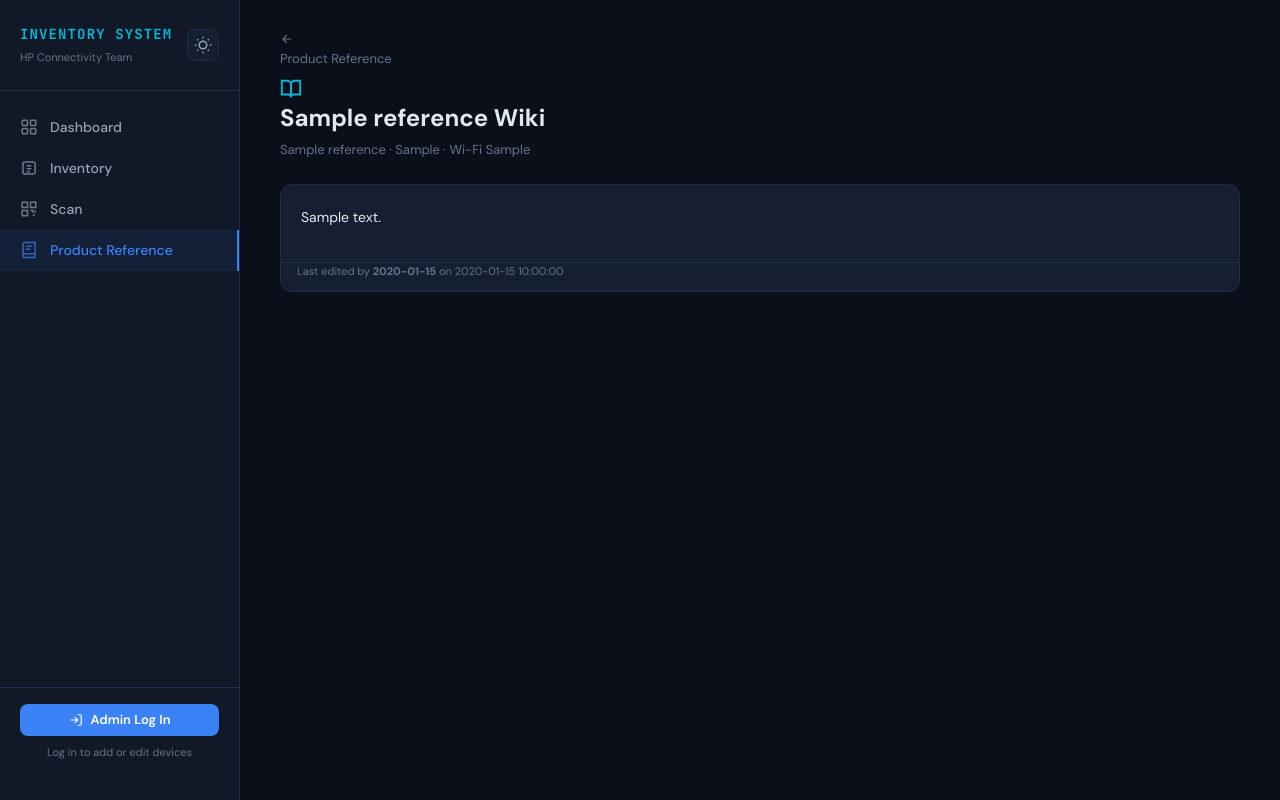
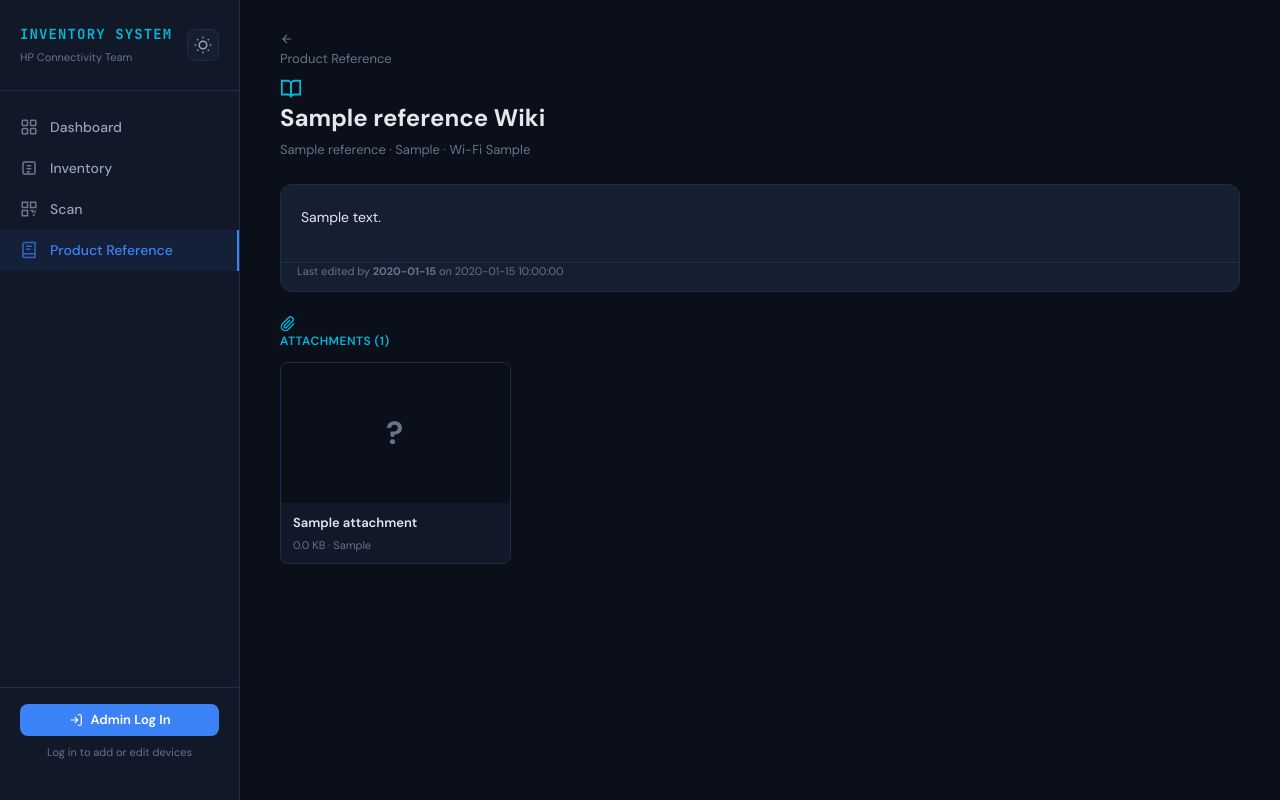
Before and after one commit to jgaweda/Inventory-Management, a Flask app: page /wiki/1 in a window 1280 px wide. Run offline with Flask 3, Linux system fonts and the light colour scheme; data comes from the database, SQL or seed files in the repository; tables that the repository leaves empty hold one stand-in row (values such as "Sample post"); some libraries are stand-ins or nearby versions.

Commit message:
Add wiki attachments: admin upload, public download, image preview
- wiki_attachments table stores metadata, files saved to wiki_uploads/<ref_id>/
- Admin can upload images, PDFs, docs, spreadsheets, logs (max 25 MB)
- Drag-and-drop or click-to-upload area on wiki page
- Image attachments show inline preview thumbnails
- Non-image files show file extension badge
- All users (including non-logged-in) can download attachments
- Admin can delete attachments with confirmation
- File type whitelist prevents unsafe uploads

https://claude.ai/code/session_01HqEiuPxJPvgpErhm97xCjH

```diff
--- a/app.py
+++ b/app.py
@@ -14,6 +14,7 @@ import json
 import logging
 import os
 import traceback
+import uuid
 from PIL import Image
 from functools import wraps
 from datetime import datetime, timezone
@@ -1522,6 +1523,15 @@ def product_reference_export():
 # Product Wiki — community notes per product
 # ---------------------------------------------------------------------------
 
+WIKI_UPLOADS_DIR = os.path.join(DATA_DIR, 'wiki_uploads')
+ALLOWED_EXTENSIONS = {
+    'png', 'jpg', 'jpeg', 'gif', 'bmp', 'svg', 'webp',
+    'pdf', 'doc', 'docx', 'xls', 'xlsx', 'csv', 'txt',
+    'zip', 'tar', 'gz', 'pptx', 'log',
+}
+MAX_UPLOAD_SIZE = 25 * 1024 * 1024  # 25 MB
+
+
 @app.route('/wiki/<int:ref_id>')
 def product_wiki(ref_id):
     """View/edit the wiki page for a product."""
@@ -1538,8 +1548,10 @@ def product_wiki(ref_id):
     content = wiki['content'] if wiki else ''
     updated_by = wiki['updated_by'] if wiki else ''
     updated_at = wiki['updated_at'] if wiki else ''
+    attachments = db.get_wiki_attachments(ref_id)
     return render_template('product_wiki.html', ref=ref, content=content,
-                           updated_by=updated_by, updated_at=updated_at)
+                           updated_by=updated_by, updated_at=updated_at,
+                           attachments=attachments)
 
 
 @app.route('/wiki/<int:ref_id>/save', methods=['POST'])
@@ -1551,6 +1563,95 @@ def product_wiki_save(ref_id):
     db.save_wiki(ref_id, content, updated_by=username)
     flash('Wiki saved.', 'success')
     return redirect(url_for('product_wiki', ref_id=ref_id))
+
+
+@app.route('/wiki/<int:ref_id>/upload', methods=['POST'])
+@login_required
+def wiki_upload(ref_id):
+    """Upload an attachment to a product wiki (admin only)."""
+    if g.user['role'] != 'admin':
+        flash('Admin access required to upload files.', 'error')
+        return redirect(url_for('product_wiki', ref_id=ref_id))
+
+    file = request.files.get('attachment')
+    if not file or not file.filename:
+        flash('No file selected.', 'error')
+        return redirect(url_for('product_wiki', ref_id=ref_id))
+
+    original_name = file.filename
+    ext = original_name.rsplit('.', 1)[-1].lower() if '.' in original_name else ''
+    if ext not in ALLOWED_EXTENSIONS:
+        flash(f'File type .{ext} is not allowed.', 'error')
+        return redirect(url_for('product_wiki', ref_id=ref_id))
+
+    # Read file and check size
+    data = file.read()
+    if len(data) > MAX_UPLOAD_SIZE:
+        flash('File exceeds 25 MB limit.', 'error')
+        return redirect(url_for('product_wiki', ref_id=ref_id))
+
+    # Save to disk with unique filename
+    upload_dir = os.path.join(WIKI_UPLOADS_DIR, str(ref_id))
+    os.makedirs(upload_dir, exist_ok=True)
+    safe_name = f'{uuid.uuid4().hex}.{ext}'
+    filepath = os.path.join(upload_dir, safe_name)
+    with open(filepath, 'wb') as f:
+        f.write(data)
+
+    db.add_wiki_attachment(
+        ref_id=ref_id,
+        filename=safe_name,
+        original_name=original_name,
+        content_type=file.content_type or '',
+        size_bytes=len(data),
+        uploaded_by=g.user['username'],
+    )
+    flash(f'Uploaded {original_name}.', 'success')
+    return redirect(url_for('product_wiki', ref_id=ref_id))
+
+
+@app.route('/wiki/attachment/<int:attachment_id>')
+def wiki_download(attachment_id):
+    """Download a wiki attachment (public)."""
+    att = db.get_wiki_attachment(attachment_id)
+    if not att:
+        return 'Attachment not found', 404
+    filepath = os.path.join(WIKI_UPLOADS_DIR, str(att['ref_id']), att['filename'])
+    if not os.path.isfile(filepath):
+        return 'File not found on disk', 404
+    return send_file(filepath, download_name=att['original_name'], as_attachment=True)
+
+
+@app.route('/wiki/attachment/<int:attachment_id>/preview')
+def wiki_attachment_preview(attachment_id):
+    """Serve an attachment inline for image preview (public)."""
+    att = db.get_wiki_attachment(attachment_id)
+    if not att:
+        return 'Attachment not found', 404
+    filepath = os.path.join(WIKI_UPLOADS_DIR, str(att['ref_id']), att['filename'])
+    if not os.path.isfile(filepath):
+        return 'File not found on disk', 404
+    return send_file(filepath, mimetype=att['content_type'])
+
+
+@app.route('/wiki/attachment/<int:attachment_id>/delete', methods=['POST'])
+@login_required
+def wiki_delete_attachment(attachment_id):
+    """Delete a wiki attachment (admin only)."""
+    if g.user['role'] != 'admin':
+        flash('Admin access required.', 'error')
+        return redirect(url_for('product_reference_list'))
+    att = db.get_wiki_attachment(attachment_id)
+    if not att:
+        flash('Attachment not found.', 'error')
+        return redirect(url_for('product_reference_list'))
+    # Delete file from disk
+    filepath = os.path.join(WIKI_UPLOADS_DIR, str(att['ref_id']), att['filename'])
+    if os.path.isfile(filepath):
+        os.remove(filepath)
+    db.delete_wiki_attachment(attachment_id)
+    flash(f'Deleted {att["original_name"]}.', 'success')
+    return redirect(url_for('product_wiki', ref_id=att['ref_id']))
 
 
 @app.route('/api/devices/distinct/<field>')
--- a/templates/product_wiki.html
+++ b/templates/product_wiki.html
@@ -21,9 +21,6 @@
         outline: none; border-color: var(--accent-blue);
         box-shadow: 0 0 0 2px rgba(59,130,246,0.15);
     }
-    .wiki-editor:read-only {
-        cursor: default; opacity: 0.8;
-    }
 
     .wiki-content {
         padding: 20px; font-size: 14px; line-height: 1.8;
@@ -35,7 +32,7 @@
     }
 
     .wiki-toolbar {
-        display: flex; gap: 8px; align-items: center; margin-bottom: 12px;
+        display: flex; gap: 8px; align-items: center;
         flex-wrap: wrap;
     }
     .wiki-toolbar .btn { font-size: 12px; }
@@ -45,17 +42,62 @@
         padding-top: 12px; border-top: 1px solid var(--border-color);
     }
 
-    .product-badge {
-        display: inline-flex; align-items: center; gap: 8px;
-        background: rgba(6,182,212,0.1); border: 1px solid rgba(6,182,212,0.2);
-        padding: 6px 14px; border-radius: 8px; font-size: 13px; color: var(--accent-cyan);
-        font-weight: 600; text-decoration: none; transition: background 0.15s;
-    }
-    .product-badge:hover { background: rgba(6,182,212,0.18); }
-
     .format-hint {
         font-size: 11px; color: var(--text-muted); margin-top: 8px;
     }
+
+    /* Attachments */
+    .attach-section {
+        margin-top: 24px;
+    }
+    .attach-grid {
+        display: grid; grid-template-columns: repeat(auto-fill, minmax(200px, 1fr));
+        gap: 12px; margin-top: 12px;
+    }
+    .attach-card {
+        background: var(--bg-secondary); border: 1px solid var(--border-color);
+        border-radius: 8px; overflow: hidden; transition: border-color 0.15s;
+    }
+    .attach-card:hover { border-color: var(--accent-blue); }
+    .attach-preview {
+        width: 100%; height: 140px; object-fit: cover; display: block;
+        background: var(--bg-primary);
+    }
+    .attach-preview-placeholder {
+        width: 100%; height: 140px; display: flex; align-items: center;
+        justify-content: center; background: var(--bg-primary);
+        color: var(--text-muted); font-size: 32px; font-weight: 700;
+        text-transform: uppercase; letter-spacing: 0.05em;
+    }
+    .attach-info {
+        padding: 10px 12px;
+    }
+    .attach-name {
+        font-size: 13px; font-weight: 600; color: var(--text-primary);
+        white-space: nowrap; overflow: hidden; text-overflow: ellipsis;
+        text-decoration: none; display: block;
+    }
+    .attach-name:hover { color: var(--accent-blue); }
+    .attach-meta {
+        font-size: 11px; color: var(--text-muted); margin-top: 4px;
+        display: flex; justify-content: space-between; align-items: center;
+    }
+    .attach-delete {
+        background: none; border: none; color: var(--text-muted); cursor: pointer;
+        font-size: 14px; padding: 2px 6px; border-radius: 4px; opacity: 0.5;
+        transition: opacity 0.15s, color 0.15s;
+    }
+    .attach-delete:hover { opacity: 1; color: var(--accent-red); }
+
+    .upload-area {
+        border: 2px dashed var(--border-color); border-radius: 8px;
+        padding: 20px; text-align: center; transition: border-color 0.15s;
+        cursor: pointer; margin-top: 12px;
+    }
+    .upload-area:hover, .upload-area.dragover {
+        border-color: var(--accent-blue);
+    }
+    .upload-area input[type="file"] { display: none; }
 </style>
 {% endblock %}
 
@@ -82,6 +124,7 @@
     </div>
 </div>
 
+<!-- Wiki Content -->
 <div class="card" style="padding: 0; overflow: hidden; cursor: default;">
     {% if current_user %}
     <!-- Editable wiki for logged-in users -->
@@ -114,6 +157,87 @@
     {% endif %}
 </div>
 
+<!-- Attachments Section -->
+<div class="attach-section">
+    <div style="display: flex; justify-content: space-between; align-items: center;">
+        <div class="section-label" style="margin-bottom: 0;">
+            <svg width="16" height="16" fill="none" stroke="currentColor" stroke-width="2" viewBox="0 0 24 24" style="vertical-align: -2px;">
+                <path d="M21.44 11.05l-9.19 9.19a6 6 0 01-8.49-8.49l9.19-9.19a4 4 0 015.66 5.66l-9.2 9.19a2 2 0 01-2.83-2.83l8.49-8.48"/>
+            </svg>
+            Attachments{% if attachments %} ({{ attachments|length }}){% endif %}
+        </div>
+    </div>
+
+    {% if attachments %}
+    <div class="attach-grid">
+        {% for att in attachments %}
+        <div class="attach-card">
+            {% set is_image = att.content_type and att.content_type.startswith('image/') %}
+            {% if is_image %}
+            <a href="{{ url_for('wiki_attachment_preview', attachment_id=att.attachment_id) }}" target="_blank">
+                <img src="{{ url_for('wiki_attachment_preview', attachment_id=att.attachment_id) }}" alt="{{ att.original_name }}" class="attach-preview">
+            </a>
+            {% else %}
+            <a href="{{ url_for('wiki_download', attachment_id=att.attachment_id) }}" class="attach-preview-placeholder">
+                {{ att.original_name.rsplit('.', 1)[-1] if '.' in att.original_name else '?' }}
+            </a>
+            {% endif %}
+            <div class="attach-info">
+                <a href="{{ url_for('wiki_download', attachment_id=att.attachment_id) }}" class="attach-name" title="{{ att.original_name }}">{{ att.original_name }}</a>
+                <div class="attach-meta">
+                    <span>{{ '%.1f'|format(att.size_bytes / 1024) }} KB &middot; {{ att.uploaded_by }}</span>
+                    {% if current_user and current_user.role == 'admin' %}
+                    <form method="POST" action="{{ url_for('wiki_delete_attachment', attachment_id=att.attachment_id) }}"
+                          onsubmit="return confirm('Delete {{ att.original_name }}?')" style="margin: 0;">
+                        <button type="submit" class="attach-delete" title="Delete">&times;</button>
+                    </form>
+                    {% endif %}
+                </div>
+            </div>
+        </div>
+        {% endfor %}
+    </div>
+    {% elif not current_user or current_user.role != 'admin' %}
+    <p style="color: var(--text-muted); font-size: 13px; margin-top: 12px;">No attachments yet.</p>
+    {% endif %}
+
+    {% if current_user and current_user.role == 'admin' %}
+    <!-- Upload area (admin only) -->
+    <form method="POST" action="{{ url_for('wiki_upload', ref_id=ref.ref_id) }}" enctype="multipart/form-data" id="uploadForm">
+        <div class="upload-area" id="uploadArea" onclick="document.getElementById('fileInput').click()">
+            <svg width="24" height="24" fill="none" stroke="var(--text-muted)" stroke-width="2" viewBox="0 0 24 24" style="margin-bottom: 8px;">
+                <path d="M21 15v4a2 2 0 01-2 2H5a2 2 0 01-2-2v-4M17 8l-5-5-5 5M12 3v12"/>
+            </svg>
+            <p style="color: var(--text-muted); font-size: 13px; margin: 0;">
+                Click to upload or drag and drop
+            </p>
+            <p style="color: var(--text-muted); font-size: 11px; margin: 4px 0 0;">
+                Images, PDFs, documents, spreadsheets, logs (max 25 MB)
+            </p>
+            <input type="file" name="attachment" id="fileInput" onchange="document.getElementById('uploadForm').submit()">
+        </div>
+    </form>
+    <script>
+    (function() {
+        var area = document.getElementById('uploadArea');
+        ['dragenter', 'dragover'].forEach(function(evt) {
+            area.addEventListener(evt, function(e) { e.preventDefault(); area.classList.add('dragover'); });
+        });
+        ['dragleave', 'drop'].forEach(function(evt) {
+            area.addEventListener(evt, function(e) { e.preventDefault(); area.classList.remove('dragover'); });
+        });
+        area.addEventListener('drop', function(e) {
+            var files = e.dataTransfer.files;
+            if (files.length) {
+                document.getElementById('fileInput').files = files;
+                document.getElementById('uploadForm').submit();
+            }
+        });
+    })();
+    </script>
+    {% endif %}
+</div>
+
 {% if current_user %}
 <p class="format-hint">
     All logged-in users can edit this wiki. Changes are saved and visible to the entire team.
```
Also changed, not shown: database.py (+57 -0 lines), 1 other file.
